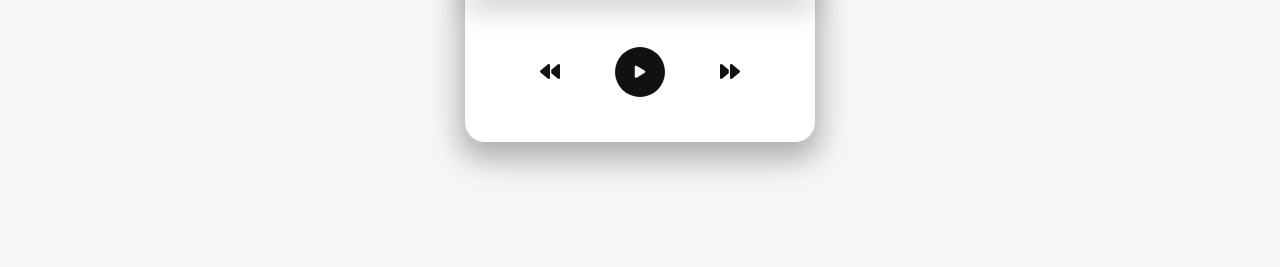
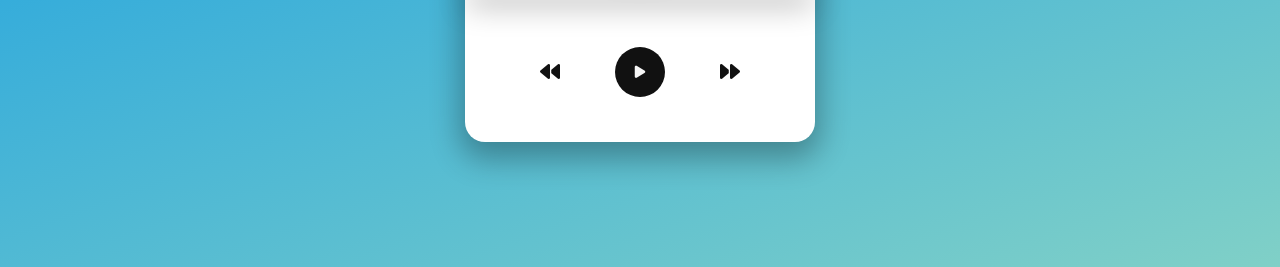
Before and after one commit to Rohan-108/html-css, a plain HTML site: page 30_days_javascript/project 3 music player/index.html in a window 1280 px wide. Shown: the part 533-800 px from the top of the page. Drawn offline with Linux system fonts and the light colour scheme.

Commit message:
change in design

```diff
--- a/30_days_javascript/project 3 music player/style.css
+++ b/30_days_javascript/project 3 music player/style.css
@@ -12,7 +12,10 @@ html{
 .main_div{
     width: 100vw;
     height: 100vh;
-    background-color: #f6f6f6;
+    background-color: #0093E9;
+    background-image: linear-gradient(160deg, #0093E9 0%, #80D0C7 100%);
+    background-color: #0093E9;
+    background-image: linear-gradient(160deg, #0093E9 0%, #80D0C7 100%);
     display: grid;
     place-content: center;
     overflow: hidden;
@@ -119,7 +122,7 @@ html{
     margin-left :0.3rem;
     margin-right:0.3rem;
     transition: width 1s linear;
-    -webkit-animation: width 1s linear;
+    /* //-webkit-animation: width 1s linear; */
     -moz-transition: width 1s linear;
     box-shadow: 0 0.5rem 3rem 0.2rem rgba(0, 0, 0, 0.4);
     border-radius:4rem;
```
